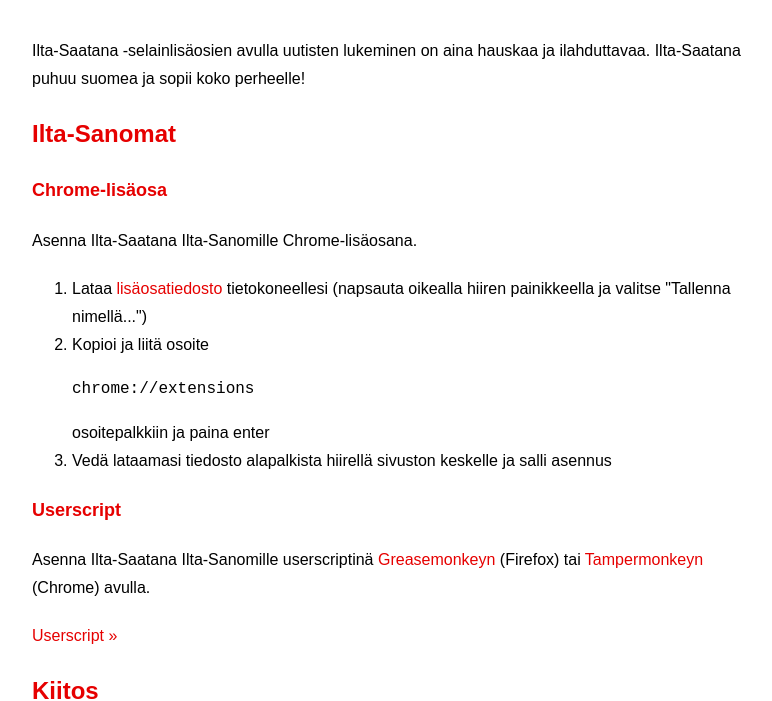
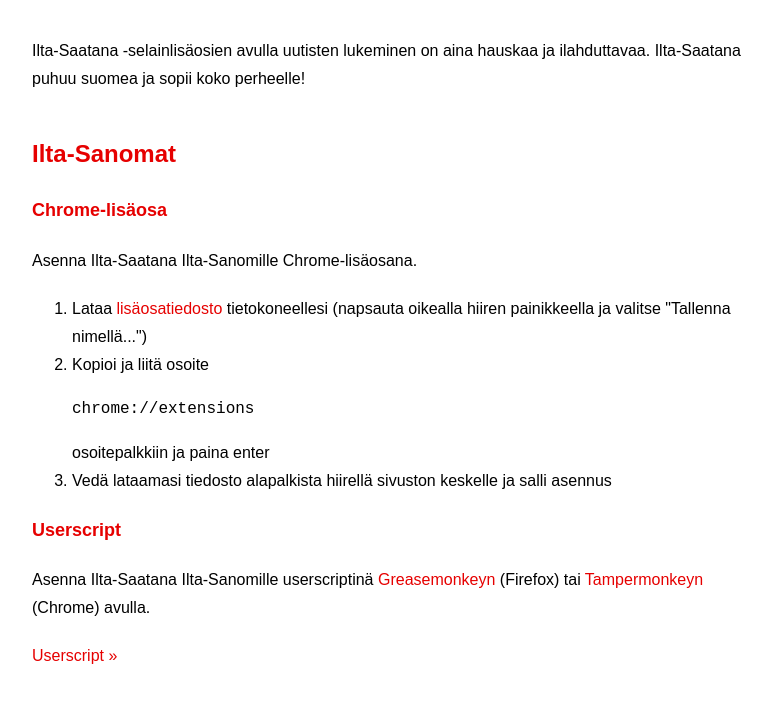
Before and after one commit to veeti/iltasaatana, a browser extension: page website/index.html in a window 1280 px wide. Shown: the part 99-800 px from the top of the page, without its empty margins (248-1020 px from the left). Drawn offline with Linux system fonts and the light colour scheme.

Commit message:
Separate sites with cleaner margins

```diff
--- a/website/index.html
+++ b/website/index.html
@@ -14,6 +14,7 @@
 
 				<p>Ilta-Saatana -selainlisäosien avulla uutisten lukeminen on aina hauskaa ja ilahduttavaa. Ilta-Saatana puhuu suomea ja sopii koko perheelle!</p>
 
+				<div class="site">
 					<h2>Ilta-Sanomat</h2>
 
 					<h3>Chrome-lisäosa</h3>
@@ -31,6 +32,7 @@
 					<p>Asenna Ilta-Saatana Ilta-Sanomille userscriptinä <a href="https://addons.mozilla.org/en-US/firefox/addon/greasemonkey/">Greasemonkeyn</a> (Firefox) tai <a href="http://tampermonkey.net/">Tampermonkeyn</a> (Chrome) avulla.</p>
 
 					<p><a href="/scripts/is.user.js">Userscript &raquo;</a></p>
+				</div>
 
 				<h2>Kiitos</h2>
 
--- a/website/style.css
+++ b/website/style.css
@@ -48,3 +48,7 @@ a {
 a:hover {
 	text-decoration: underline;
 }
+
+div.site {
+	margin: 40px 0;
+}
```
Lines whose indentation alone changed are shown as unchanged.
